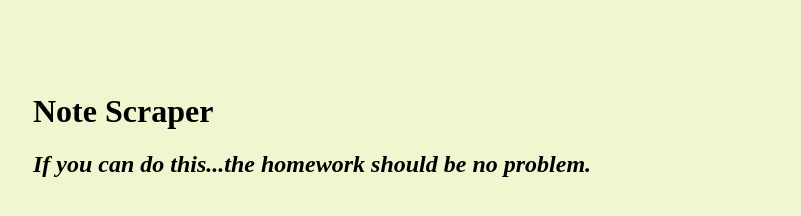
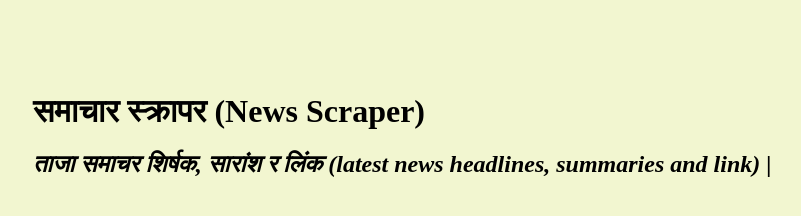
Before and after one commit to rishikesh18/myNews, a website: page public/index.html in a window 1280 px wide. Shown: the whole page, without its empty margins (127-928 px from the left). Drawn offline with nearby package versions, Linux system fonts and the light colour scheme; no server answers.

Commit message:
complete

```diff
--- a/public/app.js
+++ b/public/app.js
@@ -3,7 +3,7 @@ $.getJSON("/articles", function(data) {
   // For each one
   for (var i = 0; i < data.length; i++) {
     // Display the apropos information on the page
-    $("#articles").append("<p data-id='" + data[i]._id + "'>" + "<strong>शिर्षक:</strong> " + data[i].title + "<br />" + "<strong>समाचार:</strong> " + data[i].summary + "<br />" +"<strong>लिंक:</strong> " + data[i].link + "</p>");
+    $("#articles").append("<p data-id='" + data[i]._id + "'>" + "<strong>शिर्षक(Headlines):</strong> " + data[i].title + "<br />" + "<strong>सारांश(Summary):</strong> " + data[i].summary + "<br />" +"<strong>लिंक(Link):</strong> " + data[i].link + "</p>");
   }
 });
 
--- a/public/index.html
+++ b/public/index.html
@@ -2,7 +2,7 @@
 <html lang="en-us">
   <head>
     <meta charset="UTF-8">
-    <title>Scraping With Mongoose</title>
+    <title>News Scraper - Rishikesh</title>
     <style>
       body { background-color: #F2F6D0 }
       #wrapper {
@@ -38,8 +38,8 @@
   </head>
   <body>
     <div id="wrapper">
-      <h1>Note Scraper</h1>
-      <h2><i>If you can do this...the homework should be no problem.</i></h2>
+      <h1>समाचार स्क्रापर (News Scraper)</h1>
+      <h2><i>ताजा समाचर शिर्षक, सारांश र लिंक (latest news headlines, summaries and link) |</i></h2>
       <div id="articles"></div>
       <div id="notes"></div>
     </div>
```
Also changed, not shown: 1 other file.
